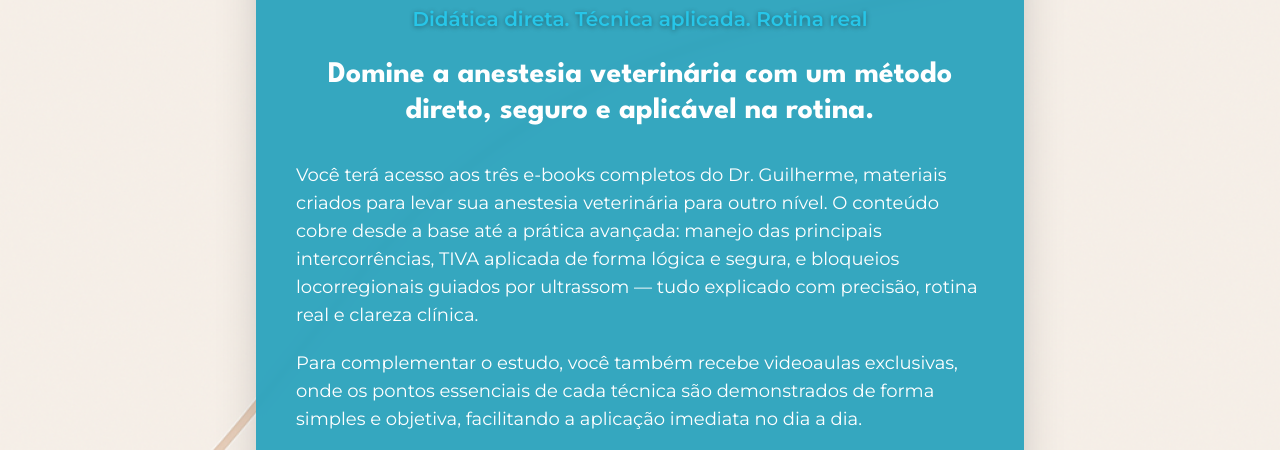
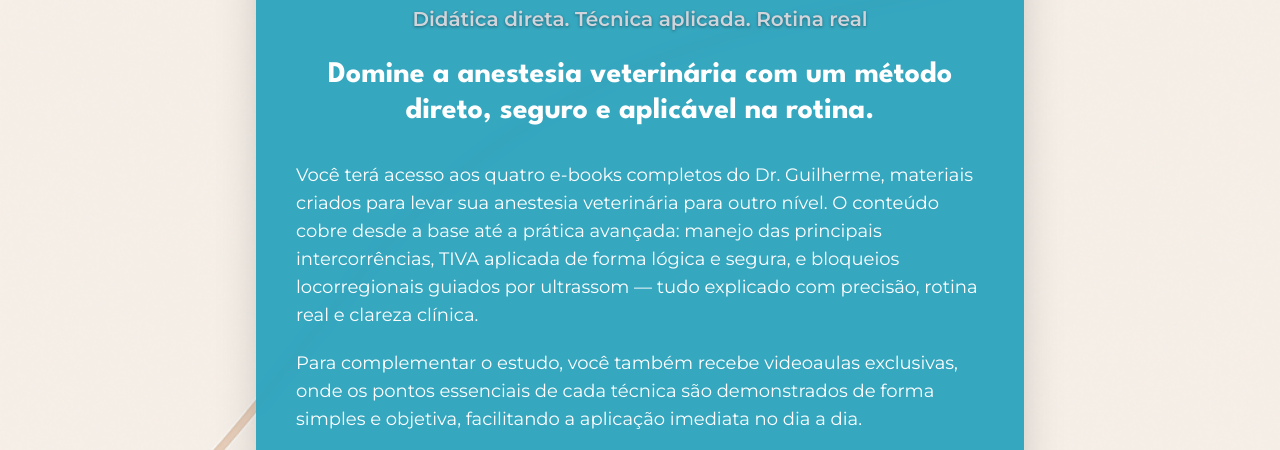
Before and after one commit to R1chardJr/LandingPageEbook, a plain HTML site: page index.html in a window 1280 px wide. Shown: the part 339-789 px from the top of the page. Drawn offline with nearby package versions, Linux system fonts and the light colour scheme.

Commit message:
fix:change color to gray

```diff
--- a/index.html
+++ b/index.html
@@ -54,7 +54,7 @@
                 Guilherme Calichio
             </h1>
 
-            <p class="text-lg sm:text-xl font-semibold text-custom-blue-light mb-6" style="text-shadow: 0 1px 5px rgba(0, 0, 0, 0.4);">
+            <p class="text-lg sm:text-xl font-semibold text-gray-300 mb-6" style="text-shadow: 0 1px 3px rgba(0, 0, 0, 0.4);">
                 Didática direta. Técnica aplicada. Rotina real
             </p>
 
@@ -64,7 +64,7 @@
 
             <div class="text-left text-base sm:text-lg text-custom-white space-y-5 leading-relaxed">
                 <p>
-                    Você terá acesso aos três e-books completos do Dr. Guilherme, materiais criados para levar sua anestesia veterinária para outro nível. O conteúdo cobre desde a base até a prática avançada: manejo das principais intercorrências, TIVA aplicada de forma lógica e segura, e bloqueios locorregionais guiados por ultrassom — tudo explicado com precisão, rotina real e clareza clínica.
+                    Você terá acesso aos quatro e-books completos do Dr. Guilherme, materiais criados para levar sua anestesia veterinária para outro nível. O conteúdo cobre desde a base até a prática avançada: manejo das principais intercorrências, TIVA aplicada de forma lógica e segura, e bloqueios locorregionais guiados por ultrassom — tudo explicado com precisão, rotina real e clareza clínica.
                 </p>
                 <p>
                     Para complementar o estudo, você também recebe videoaulas exclusivas, onde os pontos essenciais de cada técnica são demonstrados de forma simples e objetiva, facilitando a aplicação imediata no dia a dia.
```
